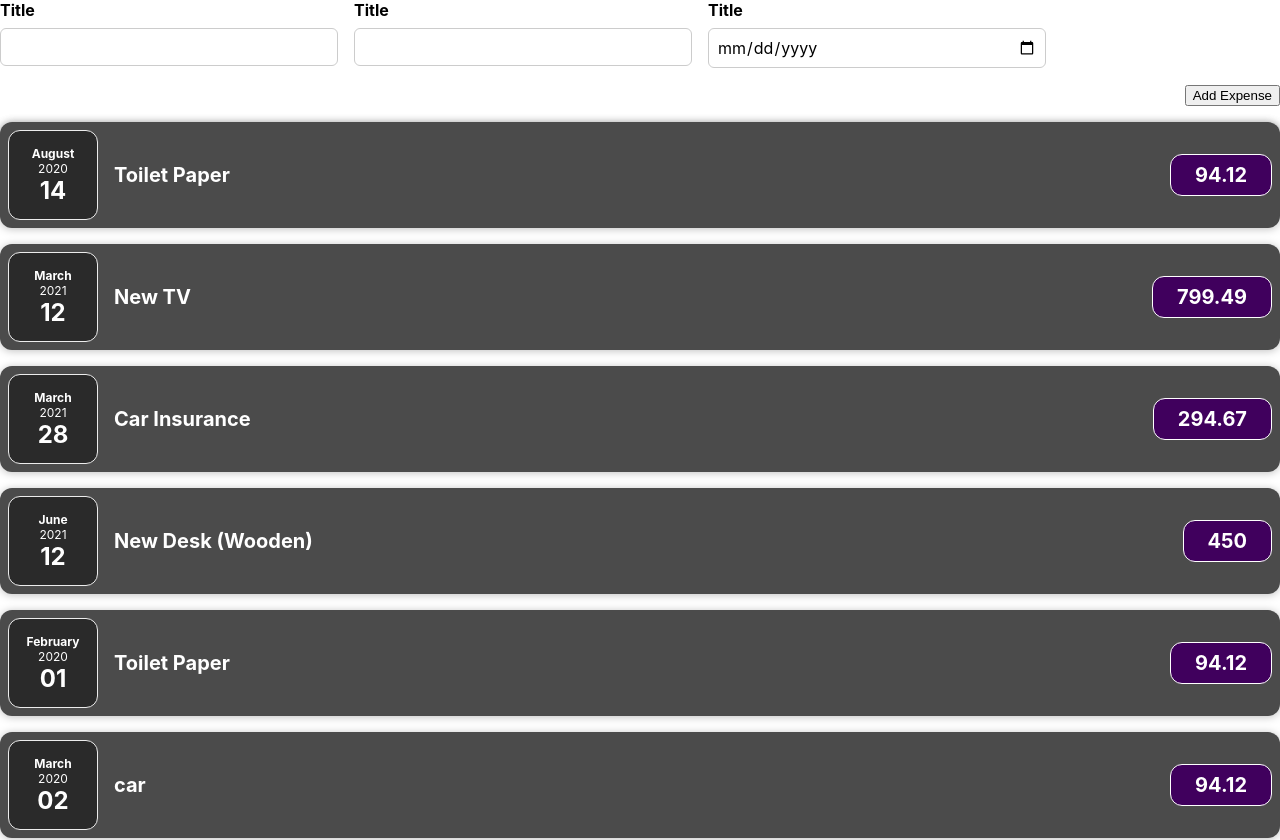
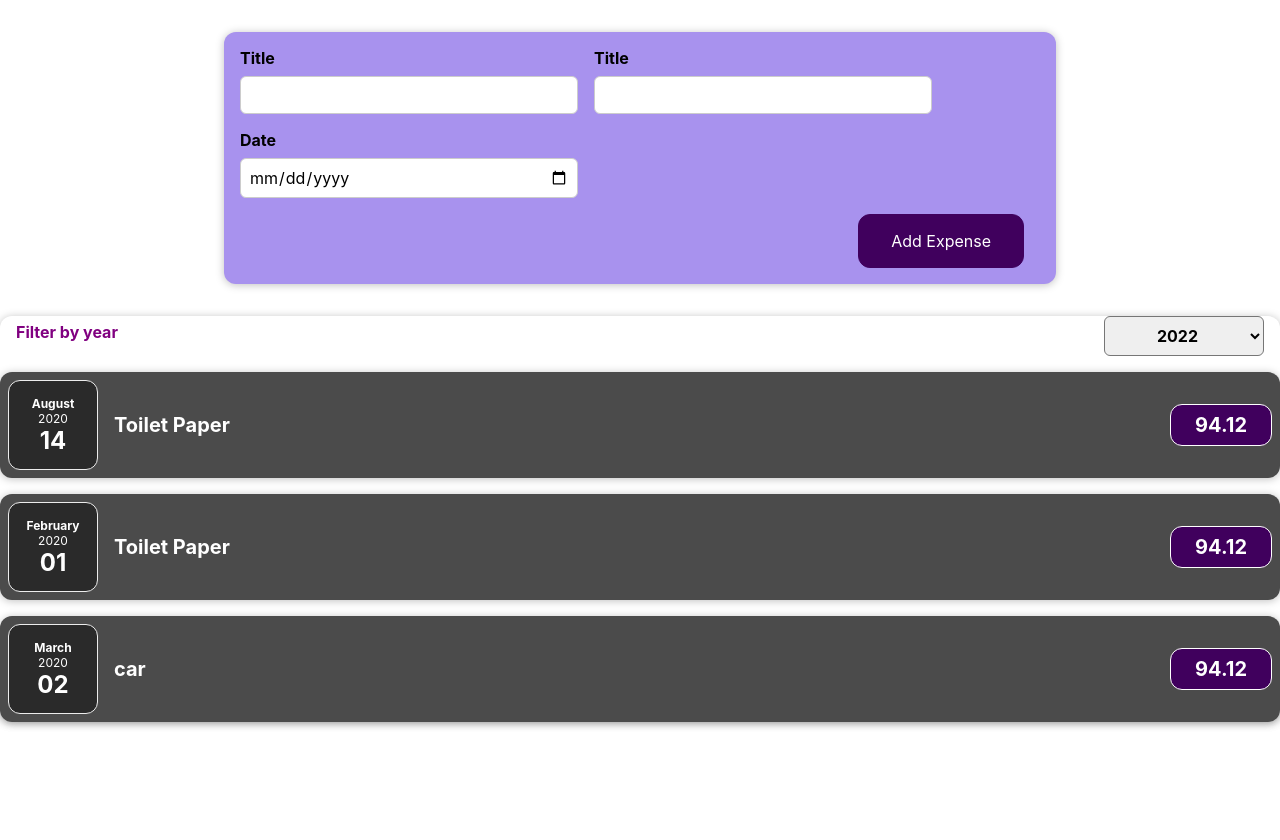
Before and after one commit to GraceOssai/my-practice-three, a React (Create React App) app: page / in a window 1280 px wide. Shown: the top 840 px of the page. After the commit the page ends 800 px from the top, so only its background shows below. Built offline with nearby package versions, Linux system fonts and the light colour scheme.

Commit message:
Expense tracker in progress

```diff
--- a/src/App.js
+++ b/src/App.js
@@ -1,11 +1,9 @@
+import React, {useState} from 'react';
 import './App.css';
 import Expenses from './components/Expenses/Expenses';
 import NewExpense from './components/NewExpense/NewExpense';
 
-
-function App() {
-
-  const expenses = [
+const DUMMY_EXPENSES = [
   {
     id: 'e1',
     title: 'Toilet Paper',
@@ -45,9 +43,17 @@
   },
 ];
 
+function App() {
+  const [expenses, setExpenses] = useState(DUMMY_EXPENSES)
+
+  const addExpenseHandler = (expense) => {
+    setExpenses((prevExpense) => {
+      return [expense, ...prevExpense]
+    })
+  }
   return (
     <div>
-      <NewExpense/>
+      <NewExpense onAddExpenseData={addExpenseHandler}/>
       <Expenses items={expenses}/>
     </div>
   );
--- a/src/components/Expenses/ExpenseDate.js
+++ b/src/components/Expenses/ExpenseDate.js
@@ -2,9 +2,11 @@
 import './ExpenseDate.css'
 
 const ExpenseDate = (props) => {
-  let month = props.date.toLocaleString('en-US', {month:'long'});
-  let day = props.date.toLocaleString('en-US', {day: '2-digit'});
-  let year = props.date.getFullYear();
+  const month = props.date.toLocaleString('en-US', {month: 'long'})
+  const day = props.date.toLocaleString('en-US', {day: '2-digit'})
+  const year = props.date.getFullYear()
+  // console.log(props.date)
+
   return (
     <div className='expense-date'>
       <div className='expense-date__month'>{month}</div>
--- /dev/null
+++ b/src/components/Expenses/ExpenseFilter.css
@@ -0,0 +1,24 @@
+.expenses-filter {
+  color: white;
+  padding: 0 1rem;
+}
+
+.expenses-filter__control {
+  display: flex;
+  width: 100%;
+  align-items: center;
+  justify-content: space-between;
+  margin: 1rem 0;
+}
+
+.expenses-filter label {
+  font-weight: bold;
+  margin-bottom: 0.5rem;
+}
+
+.expenses-filter select {
+  font: inherit;
+  padding: 0.5rem 3rem;
+  font-weight: bold;
+  border-radius: 6px;
+}
--- /dev/null
+++ b/src/components/Expenses/ExpenseFilter.js
@@ -0,0 +1,23 @@
+import React from 'react'
+import './ExpenseFilter.css'
+
+const ExpenseFilter = (props) => {
+  const dropDownChangeHandler = (event) => {
+    props.onChangeFilter(event.target.value)
+  }
+  return (
+    <div className='expenses-filter'>
+      <div className='expenses-filter__control'>
+        <label style={{color: 'purple'}}>Filter by year</label>
+        <select onChange={dropDownChangeHandler}>
+        <option value="2022">2022</option>
+        <option value="2021">2021</option>
+        <option value="2020">2020</option>
+        <option value="2019">2019</option>
+      </select>
+      </div>
+    </div>
+  )
+}
+
+export default ExpenseFilter
--- a/src/components/Expenses/ExpenseItem.js
+++ b/src/components/Expenses/ExpenseItem.js
@@ -4,9 +4,11 @@
 import Card from '../UI/Card'
 
 const ExpenseItem = (props) => {
+  console.log(props.date)
   return (
     <Card className='expense-item'>
       <ExpenseDate date={props.date}/>
+      {/* <div>{props.date}</div> */}
       <div className='expense-item__description'>
         <h2>{props.title}</h2>
         <div className='expense-item__price'>{props.amount}</div>
--- a/src/components/Expenses/Expenses.js
+++ b/src/components/Expenses/Expenses.js
@@ -1,13 +1,24 @@
-import React from 'react'
+import React, { useState } from 'react'
 import ExpenseItem from './ExpenseItem'
 import Card from '../UI/Card'
 import './Expenses.css'
+import ExpenseFilter from './ExpenseFilter'
 
 const Expenses = (props) => {
+  const [filteredYear, setFilteredYear] = useState('2020')
+
+  const filterChangeHandler = (selectedYear) => {
+    setFilteredYear(selectedYear)
+  }
+
+  const filteredExpenses = props.items.filter((expense) => {
+    return expense.date.getFullYear().toString() === filteredYear
+  })
   return (
 
     <Card className='expense'>
-      {props.items.map((expense) =>
+      <ExpenseFilter onChangeFilter={filterChangeHandler} selected={filteredYear}/>
+      {filteredExpenses.map((expense) =>
         <ExpenseItem
         key={expense.id}
         title={expense.title}
--- a/src/components/NewExpense/ExpenseForm.js
+++ b/src/components/NewExpense/ExpenseForm.js
@@ -15,16 +15,17 @@
   }
 
   const dateChangeHandler = (event) => {
+    console.log(event.target.value)
     setEnteredDate(event.target.value)
   }
 
   const submitHandler = (event) => {
     event.preventDefault();
-
+    // console.log(enteredDate)
     const expenseData = {
       title : enteredTitle,
       amount : enteredAmount,
-      date : enteredDate
+      date : new Date(enteredDate)
     }
 
     props.onSaveExpenseData(expenseData)
@@ -52,11 +53,12 @@
           />
         </div>
         <div className='new-expense__control'>
-          <label>Title</label>
+          <label>Date</label>
           <input type="date"
           onChange={dateChangeHandler}
           min='2019-01-01'
           max='2023-12-31'
+          value={enteredDate}
           />
         </div>
       </div>
--- a/src/components/NewExpense/NewExpense.js
+++ b/src/components/NewExpense/NewExpense.js
@@ -2,16 +2,17 @@
 import './NewExpense.css'
 import ExpenseForm from './ExpenseForm'
 
-const NewExpense = () => {
+const NewExpense = (props) => {
   const saveExpenseDataHandler = (enteredExpenseData) => {
     const expenseData = {
       ...enteredExpenseData,
       id : Math.random().toString()
     }
-    console.log(expenseData)
+    // console.log(enteredExpenseData)
+    props.onAddExpenseData(expenseData)
   }
   return (
-    <div>
+    <div className='new-expense'>
       <ExpenseForm onSaveExpenseData={saveExpenseDataHandler}/>
     </div>
   )
```
